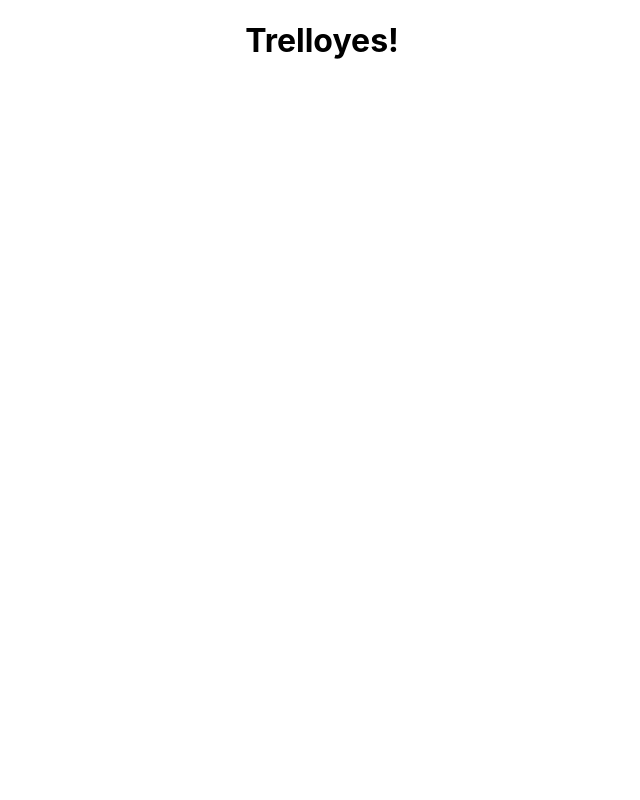
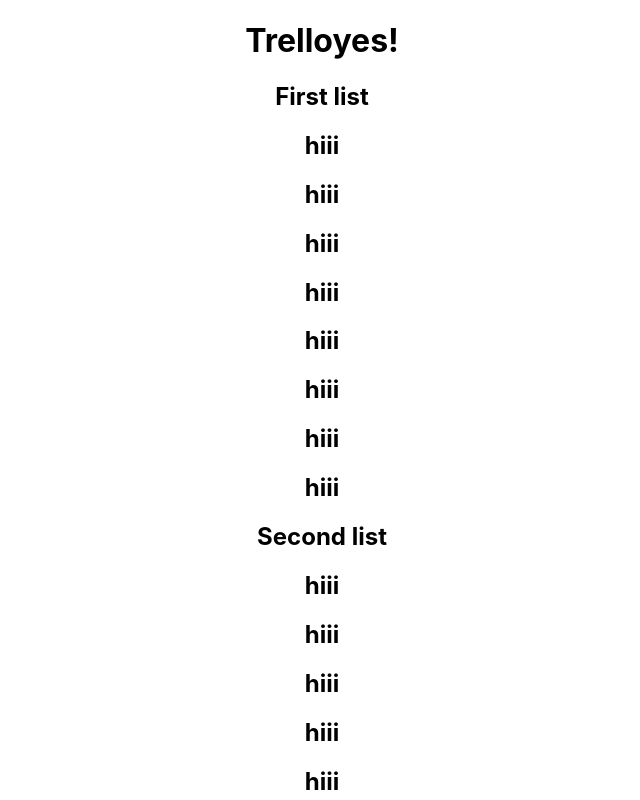
Before and after one commit to thinkful-ei-narwhal/-trelloyes-cesar, a React (Create React App) app: page / in a window 1280 px wide. Shown: the top 800 px of the page, without its empty margins (318-958 px from the left). Built offline with nearby package versions, Linux system fonts and the light colour scheme.

Commit message:
lists added

```diff
--- /dev/null
+++ b/src/Card.js
@@ -0,0 +1,7 @@
+import React from 'react';
+
+function Card(props) {
+  return (<h1>hiii</h1>)
+}
+
+export default Card;
--- a/src/List.js
+++ b/src/List.js
@@ -1,9 +1,24 @@
 import React from 'react';
+import Card from './Card';
 
 
-function List(props){
-    return(
-        <h1></h1>
+function List(props) {
+    return (
+        <section className='List'>
+            <header class="List-Header">
+                <h2>{props.header}</h2>
+            </header>
+            <div class="List-cards">
+                {props.cards.map(card =>
+                    <Card
+                        key={Card.id}
+                        title={Card.title}
+                        content={Card.content}
+
+                    />
+                )}
+            </div>
+        </section>
     );
 
 }
```
Also changed, not shown: src/App.js (+7 -7 lines).
